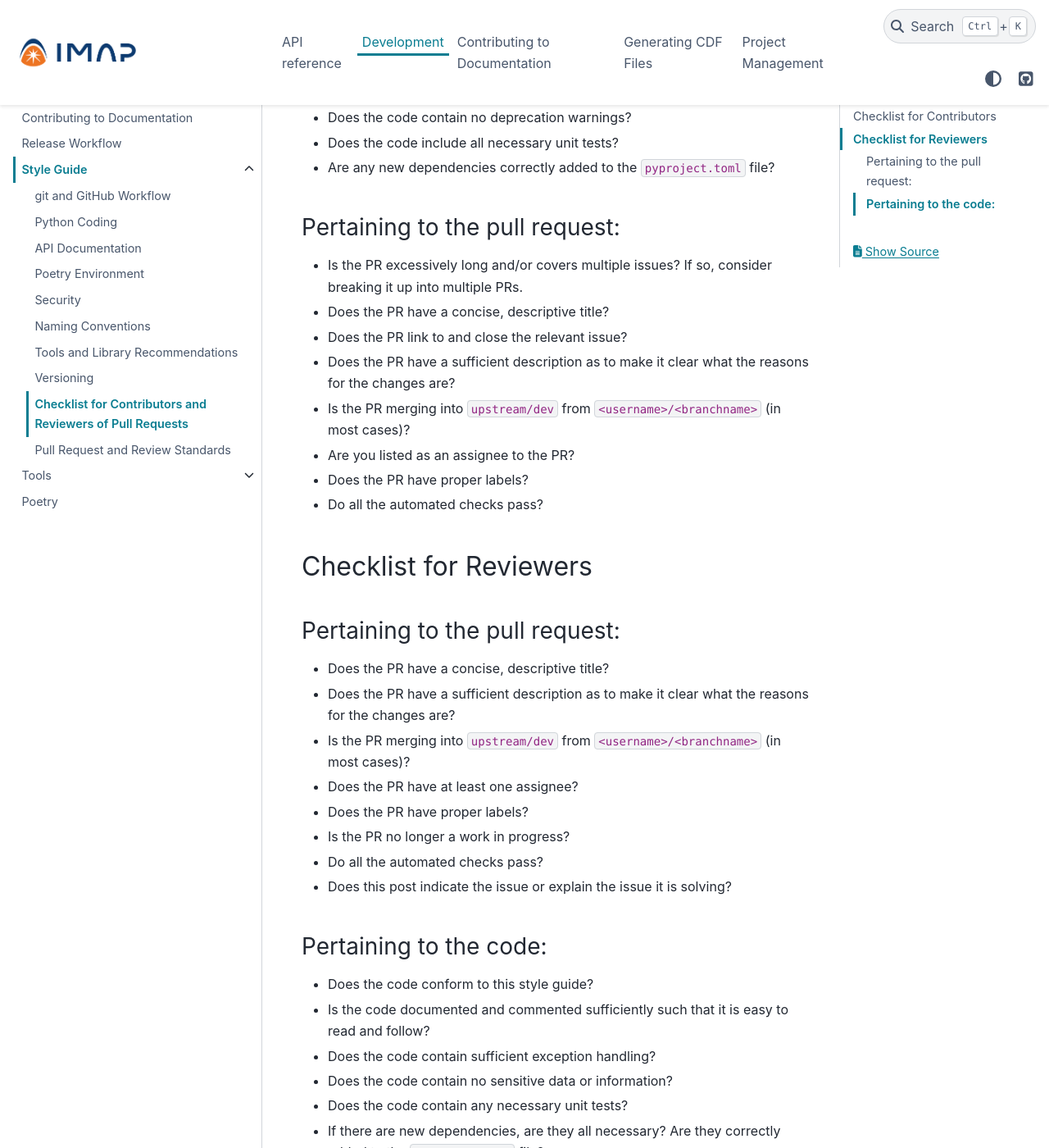
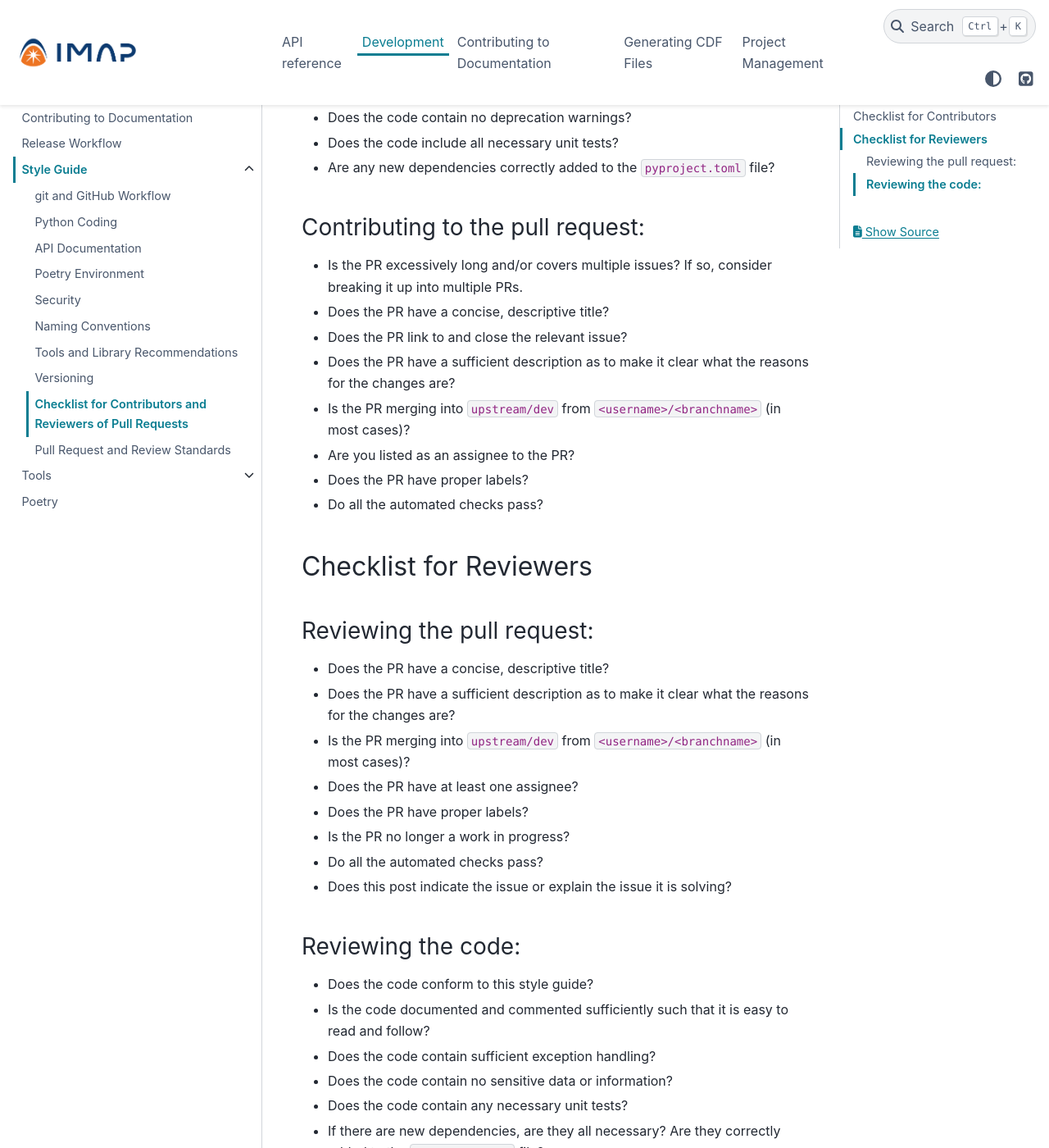
Before and after one commit to IMAP-Science-Operations-Center/imap_processing, a Sphinx documentation site: the page built from docs/source/development/style-guide/checklist-for-pull-requests.rst, in a window 1280 px wide and 1400 px high, scrolled down 1020 px. Shown: the whole window at 82% size. Built offline with Sphinx 7.4.7 and the PyData theme 0.15.4, drawn with Linux system fonts in a browser that asks for light colours; some of the changed text lies outside the part shown.

Commit message:
Fixing duplicate headers

```diff
--- a/docs/source/development/style-guide/checklist-for-pull-requests.rst
+++ b/docs/source/development/style-guide/checklist-for-pull-requests.rst
@@ -19,10 +19,10 @@ Checklist for Contributors
 ^^^^^^^^^^^^^^^^^^^^^^^^^^
 
 
-.. _Pertaining-to-the-code:
+.. _contributing-to-the-code:
 
-Pertaining to the code:
-"""""""""""""""""""""""
+Contributing to the code:
+"""""""""""""""""""""""""
 
 * Does the code conform to this style guide?
 * Is any of the code functionality not already available via native or third-party python libraries?
@@ -40,10 +40,10 @@ Pertaining to the code:
 * Are any new dependencies correctly added to the ``pyproject.toml`` file?
 
 
-.. _pertaining-to-the-pull-request:
+.. _contributing-to-the-pull-request:
 
-Pertaining to the pull request:
-"""""""""""""""""""""""""""""""
+Contributing to the pull request:
+"""""""""""""""""""""""""""""""""
 
 * Is the PR excessively long and/or covers multiple issues? If so, consider breaking it up into multiple PRs.
 * Does the PR have a concise, descriptive title?
@@ -63,8 +63,8 @@ Checklist for Reviewers
 
 .. _pertaining-to-the-pull-request-review:
 
-Pertaining to the pull request:
-"""""""""""""""""""""""""""""""
+Reviewing the pull request:
+""""""""""""""""""""""""""""
 
 * Does the PR have a concise, descriptive title?
 * Does the PR have a sufficient description as to make it clear what the reasons for the changes are?
@@ -78,8 +78,8 @@ Pertaining to the pull request:
 
 .. _pertaining-to-the-code-review:
 
-Pertaining to the code:
-"""""""""""""""""""""""
+Reviewing the code:
+""""""""""""""""""""
 
 * Does the code conform to this style guide?
 * Is the code documented and commented sufficiently such that it is easy to read and follow?
```
Also changed, not shown: docs/source/development/cdf_guide.rst (+13 -13 lines).
